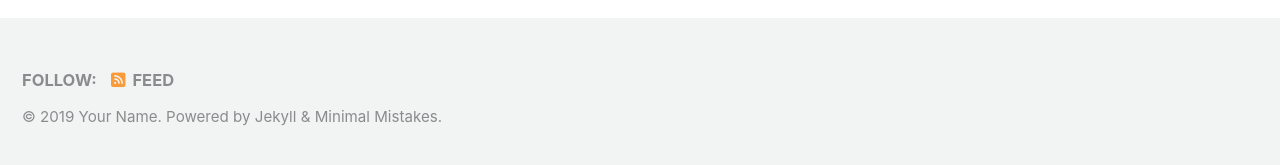
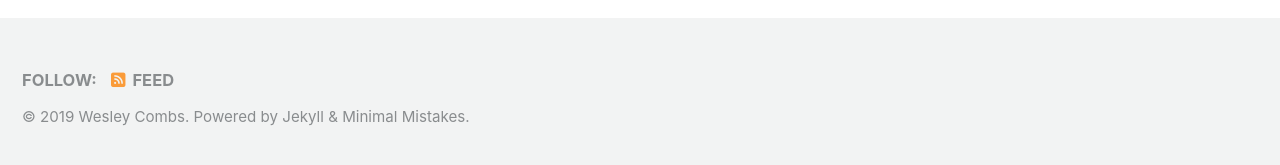
Before and after one commit to wesleycombs/tranquilitybasefarm, a Jekyll site: the page built from index.html, in a window 1280 px wide and 900 px high, scrolled down 222 px. Shown: the part 727-892 px from the top of the window. Built offline with Jekyll 4.4.1, drawn with Linux system fonts in a browser that asks for light colours; cached includes are drawn as plain includes; nearby versions of some CDN libraries; the list of posts is cut into pages by our own code; some of the changed text lies outside the part shown.

Commit message:
Entered basic information in _config.yml.

```diff
--- a/_config.yml
+++ b/_config.yml
@@ -16,11 +16,11 @@ minimal_mistakes_skin    : "default" # "air", "aqua", "contrast", "dark", "dirt"
 
 # Site Settings
 locale                   : "en-US"
-title                    : "Site Title"
+title                    : "Tranquility Base Farm"
 title_separator          : "-"
 subtitle                 : # site tagline that appears below site title in masthead
-name                     : "Your Name"
-description              : "An amazing website."
+name                     : "Wesley Combs"
+description              : "A website dedicated to mixing technology with agriculture."
 url                      : # the base hostname & protocol for your site e.g. "https://mmistakes.github.io"
 baseurl                  : # the subpath of your site, e.g. "/blog"
 repository               : # GitHub username/repo-name e.g. "mmistakes/minimal-mistakes"
```
